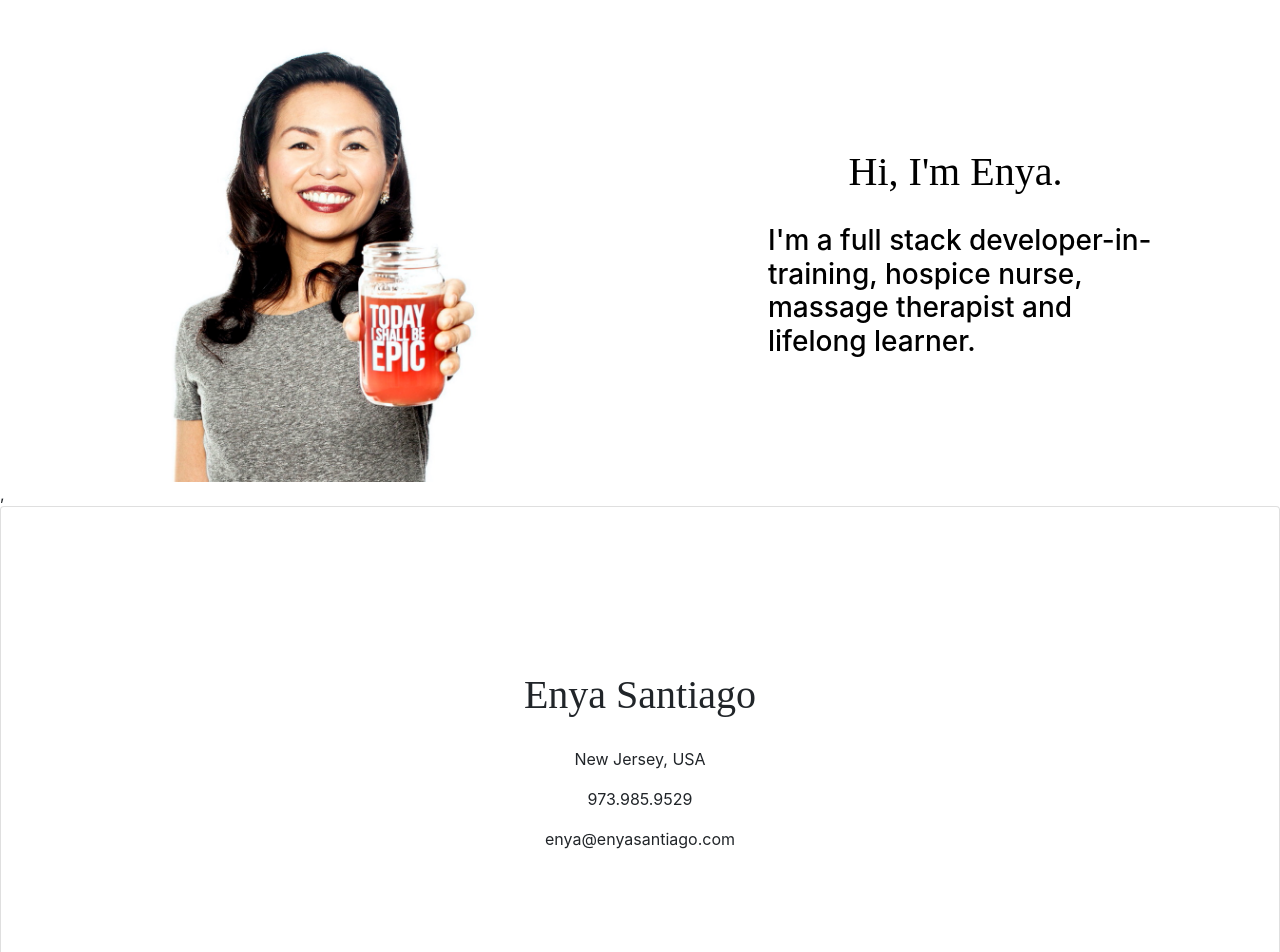
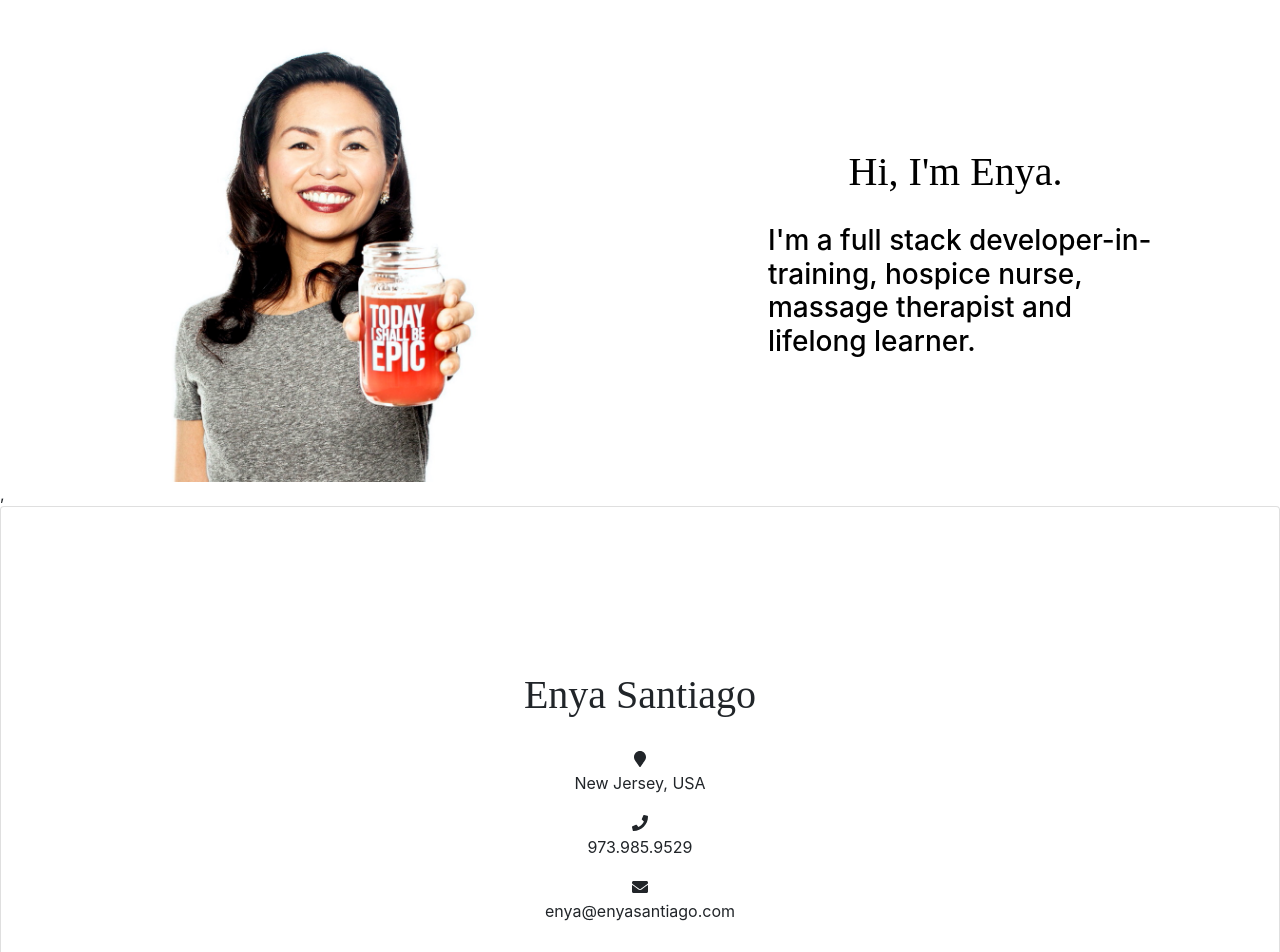
Before and after one commit to enyasantiago/react-portfolio, a React (Create React App) app: page / in a window 1280 px wide. Shown: the top 952 px of the page. Built offline with nearby package versions, Linux system fonts and the light colour scheme.

Commit message:
fixed fontawesome icons on contact page

```diff
--- a/src/components/Contact/index.js
+++ b/src/components/Contact/index.js
@@ -1,6 +1,9 @@
 import React from "react";
 import { FontAwesomeIcon } from '@fortawesome/react-fontawesome'
-import { famapmarker } from '@fortawesome/free-solid-svg-icons'
+import { faMapMarker } from '@fortawesome/free-solid-svg-icons'
+import { faPhone } from "@fortawesome/free-solid-svg-icons";
+import { faEnvelope } from "@fortawesome/free-solid-svg-icons";
+
 
 
 function Contact() {
@@ -11,17 +14,17 @@ function Contact() {
                 <h1 class="card-title" id="name">Enya Santiago</h1>
                 <ul class="list-unstyled mb-0">
                     <li>
-                        <i class="fas fa-map-marker-alt fa-1x"></i>
+                    <FontAwesomeIcon icon={faMapMarker} />
                         <p>New Jersey, USA</p>
                     </li>
 
                     <li>
-                    {/* <i class="fas fa-phone mt-4 fa-1x"></i> */}
+                    <FontAwesomeIcon icon={faPhone} />
                     <p>973.985.9529</p>
                     </li>
 
                     <li>
-                    {/* <i class="fas fa-envelope mt-4 fa-1x"></i> */}
+                    <FontAwesomeIcon icon={faEnvelope} />
                     <p>enya@enyasantiago.com</p>
                     </li>
                 </ul>
```
